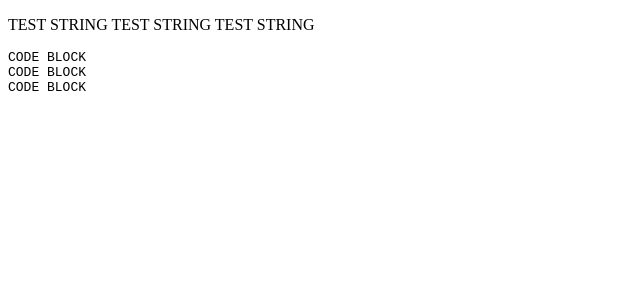
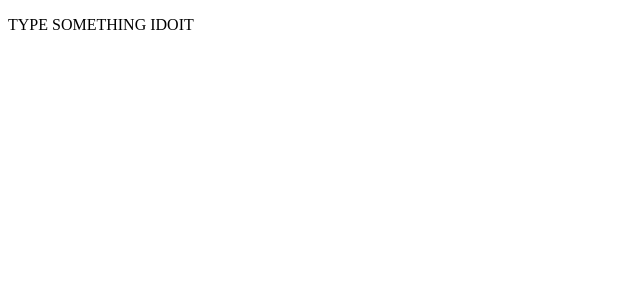
Before and after one commit to kdiab/jotor, a React (Vite) app: page / in a window 1280 px wide. Shown: the top 300 px of the page, without its empty margins (0-640 px from the left). Built offline with nearby package versions, Linux system fonts and the light colour scheme.

Commit message:
implement local storage saving.

```diff
--- a/src/components/Editor.jsx
+++ b/src/components/Editor.jsx
@@ -1,4 +1,4 @@
-import { useState } from 'react'
+import { useState, useMemo } from 'react'
 import { Editor, Transforms, Element, createEditor } from 'slate'
 import { Slate, Editable, withReact } from 'slate-react'
 
@@ -57,17 +57,6 @@ const CustomEditor = {
   }
 }
 
-const initialValue = [
-  {
-    type: 'paragraph',
-    children: [{ text: 'TEST STRING TEST STRING TEST STRING' }],
-  },
-  {
-    type: 'code',
-    children: [{ text: 'CODE BLOCK\nCODE BLOCK\nCODE BLOCK' }],
-  },
-]
-
 const renderElement = props => {
     switch (props.element.type) {
       case 'code':
@@ -84,9 +73,27 @@ const renderLeaf = props => {
 
 const Neditor = () => {
   const [editor] = useState(() => withReact(createEditor()));
-
+  const initialValue = useMemo (
+    () => JSON.parse(localStorage.getItem('content')) || [
+      {
+        type: 'paragraph',
+        children: [{ text: 'TYPE SOMETHING IDOIT' }],
+      },
+      ],
+      []
+  )
   return (
-    <Slate editor={editor} initialValue={initialValue}>
+    <Slate editor={editor} initialValue={initialValue}
+      onChange={value => {
+        const isAstChange = editor.operations.some(
+          op => 'set_selection' !== op.type)
+          if (isAstChange) {
+            const content = JSON.stringify(value)
+            localStorage.setItem('content', content)
+          }
+        }
+      }
+    >
       <Editable
         renderElement={renderElement}
         renderLeaf={renderLeaf}
```
